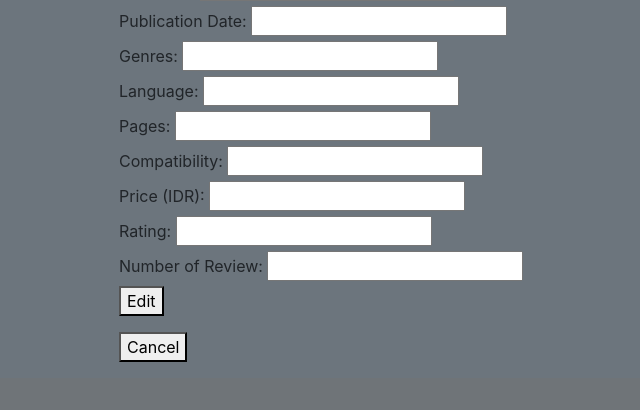
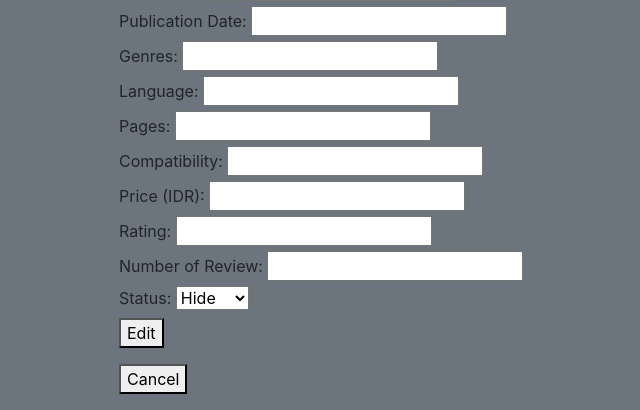
Before and after one commit to TI19nazhiifyahya/web-scrape, a Flask app: page /admin/book_menu/edit_book/1/ in a window 1280 px wide; the page is wider, and only the part inside the window is pictured. Shown: the part 612-1022 px from the top of that part, without its empty margins (251-891 px from the left). Before the commit the page ends 974 px from the top of that part, so only its background shows below. Run offline with Flask 2, Linux system fonts and the light colour scheme; data that the repository does not hold is empty; some libraries are stand-ins or nearby versions.

Commit message:
adding book visibility

```diff
--- a/toko-buku/app.py
+++ b/toko-buku/app.py
@@ -116,7 +116,8 @@ def scrape_gplay_books(url):
         'Compatibility':cmptblty,
         'Price':price_final,
         'Rating':rating,
-        'Number of Reviewer':rev_num}
+        'Number of Reviewer':rev_num,
+        'Status':'visible'}
 
     return book_info
 
@@ -234,17 +235,20 @@ def home():
     result = cursor.fetchall()
     datas = []
     for entry in result:
-        record = {
-            'id': entry[0],
-            'cover': entry[1],
-            'title': entry[2],
-            'description': entry[3],
-            'author': entry[4],
-            'publisher': entry[5],
-            'price': 'IDR ' + '{:,}'.format(entry[11]) + '.00',
-            'rating': entry[12]
-        }
-        datas.append(record)
+        if entry[14] == 'visible':
+            record = {
+                'id': entry[0],
+                'cover': entry[1],
+                'title': entry[2],
+                'description': entry[3],
+                'author': entry[4],
+                'publisher': entry[5],
+                'price': 'IDR ' + '{:,}'.format(entry[11]) + '.00',
+                'rating': entry[12]
+            }
+            datas.append(record)
+        else:
+            continue
     conn.close()
     return render_template('home.html', datas=datas, genre_list = genre_list(), lang_list = lang_list(), comp_list = comp_list())
 
@@ -372,7 +376,7 @@ def scrape_run():
             book = scrape_gplay_books(url)
             conn = get_db_connection()
             cursor = conn.cursor()
-            cursor.execute('INSERT INTO buku (cover,title,description,author,publisher,publication_date,genres,language,pages,compatibility,price,rating,total_rating) VALUES (%s,%s,%s,%s,%s,%s,%s,%s,%s,%s,%s,%s,%s)', (book['Cover'],book['Title'],book['Description'],book['Author'],book['Publisher'],book['Publication Date'],book['Genres'],book['Language'],book['Pages'],book['Compatibility'],book['Price'],book['Rating'],book['Number of Reviewer']))
+            cursor.execute('INSERT INTO buku (cover,title,description,author,publisher,publication_date,genres,language,pages,compatibility,price,rating,total_rating,status) VALUES (%s,%s,%s,%s,%s,%s,%s,%s,%s,%s,%s,%s,%s,"visible")', (book['Cover'],book['Title'],book['Description'],book['Author'],book['Publisher'],book['Publication Date'],book['Genres'],book['Language'],book['Pages'],book['Compatibility'],book['Price'],book['Rating'],book['Number of Reviewer']))
             conn.commit()
             conn.close()
             report+= ' success\n'
@@ -439,7 +443,7 @@ def admin_book_menu():
     else:
         conn = get_db_connection()
         cursor = conn.cursor()
-        cursor.execute('SELECT title, author, genres, publisher, publication_date FROM buku')
+        cursor.execute('SELECT title, author, genres, publisher, publication_date, status FROM buku')
         result = cursor.fetchall()
         conn.close()
         data = []
@@ -450,6 +454,7 @@ def admin_book_menu():
                 'genres': entry[2],
                 'publisher': entry[3],
                 'publication_date': entry[4],
+                'status': entry[5]
             }
             data.append(book)
         return render_template('admin_book_menu.html', book_data = data)
@@ -478,12 +483,13 @@ def admin_edit_book(book_title):
             'price': request.form['prc'],
             'rating': request.form['rtg'],
             'num of review': request.form['num rev'],
+            'status':request.form['status']
         }
         conn = get_db_connection()
         cursor = conn.cursor()
         cursor.execute('SELECT id FROM buku WHERE title=%s', (book_title,))
         book_id = str(cursor.fetchone()[0])
-        cursor.execute('UPDATE buku SET cover=%s, title=%s, description=%s, author=%s, publisher=%s, publication_date=%s, genres=%s, language=%s, pages=%s, compatibility=%s, price=%s, rating=%s, total_rating=%s WHERE id=%s', (new_data['cover'], new_data['title'], new_data['desc'], new_data['author'], new_data['publisher'], new_data['publish date'], new_data['genres'], new_data['language'], new_data['pages'], new_data['compatibility'], new_data['price'], new_data['rating'], new_data['num of review'], book_id))
+        cursor.execute('UPDATE buku SET cover=%s, title=%s, description=%s, author=%s, publisher=%s, publication_date=%s, genres=%s, language=%s, pages=%s, compatibility=%s, price=%s, rating=%s, total_rating=%s, status=%s WHERE id=%s', (new_data['cover'], new_data['title'], new_data['desc'], new_data['author'], new_data['publisher'], new_data['publish date'], new_data['genres'], new_data['language'], new_data['pages'], new_data['compatibility'], new_data['price'], new_data['rating'], new_data['num of review'], new_data['status'], book_id))
         conn.commit()
         conn.close()
         return redirect(url_for('admin_edit_book', book_title=new_data['title']))
--- a/toko-buku/init_db.py
+++ b/toko-buku/init_db.py
@@ -9,7 +9,7 @@ connection = mysql.connector.connect(
 cur = connection.cursor()
 cur.execute("CREATE DATABASE IF NOT EXISTS toko_buku")
 cur.execute("USE toko_buku")
-cur.execute("CREATE TABLE IF NOT EXISTS buku ( id INT PRIMARY KEY AUTO_INCREMENT, cover TEXT NULL, title TEXT NOT NULL, description TEXT NOT NULL, author TEXT NOT NULL, publisher TEXT NOT NULL,publication_date DATE NOT NULL, genres TEXT NOT NULL, language TEXT NOT NULL, pages TEXT NOT NULL, compatibility TEXT NOT NULL, price INT NOT NULL, rating TEXT NOT NULL, total_rating TEXT NOT NULL )")
+cur.execute("CREATE TABLE IF NOT EXISTS buku ( id INT PRIMARY KEY AUTO_INCREMENT, cover TEXT NULL, title TEXT NOT NULL, description TEXT NOT NULL, author TEXT NOT NULL, publisher TEXT NOT NULL,publication_date DATE NOT NULL, genres TEXT NOT NULL, language TEXT NOT NULL, pages TEXT NOT NULL, compatibility TEXT NOT NULL, price INT NOT NULL, rating TEXT NOT NULL, total_rating TEXT NOT NULL, status VARCHAR(10) NOT NULL DEFAULT 'visible' )")
 
 
 connection.commit()
--- a/toko-buku/templates/admin_book_menu.html
+++ b/toko-buku/templates/admin_book_menu.html
@@ -73,7 +73,7 @@
         <td>{{ data['genres'] }}</td>
         <td>{{ data['publisher'] }}</td>
         <td>{{ data['publication_date'] }}</td>
-        <td></td>
+        <td>{{ data['status'] }}</td>
         <td>
             <form action="{{ url_for('admin_edit_book', book_title = data['title']) }}" method="GET">
                 <button type="submit" class="btn btn-info">Edit</button>
--- a/toko-buku/templates/admin_edit_book.html
+++ b/toko-buku/templates/admin_edit_book.html
@@ -56,6 +56,18 @@
     <input type="text" name="num rev" value="{{ book_data[13] }}">
     <br>
 
+    <label for="status">Status:</label>
+    <select name="status" id="status">
+        {% if book_data[14] == 'visible' %}
+        <option value="visible" selected>Visible</option>
+        <option value="hide">Hide</option>
+        {% else %}
+        <option value="visible">Visible</option>
+        <option value="hide" selected>Hide</option>
+        {% endif %}
+    </select>
+    <br>
+
     <button type="submit">Edit</button>
 </form>
 
```
Also changed, not shown: 1 other file.
